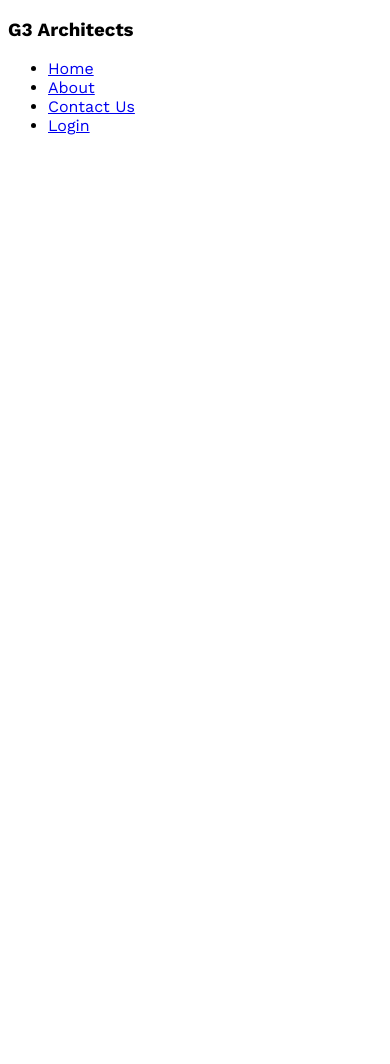
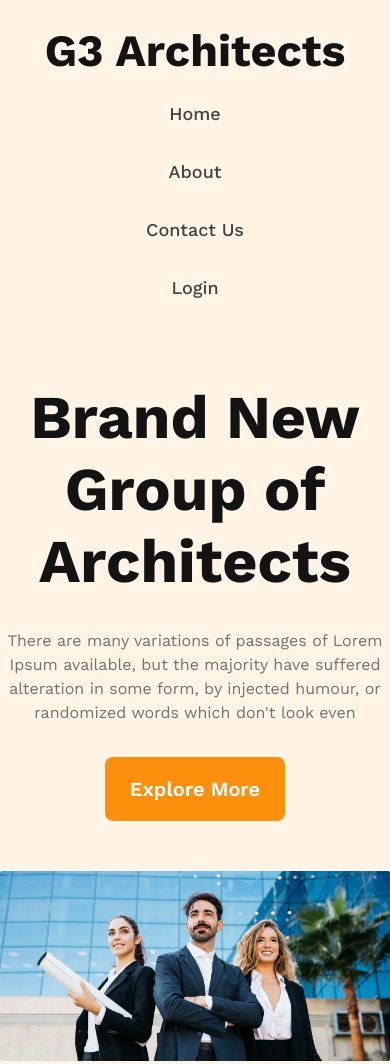
Before and after one commit to sazzadshakhbd/g3-architects, a plain HTML site: page index.html in a window 390 px wide. Before the commit the page ends 844 px from the top, so only its background shows below. Drawn offline with nearby package versions, Linux system fonts and the light colour scheme.

Commit message:
header, banner section done with responsive

```diff
--- a/index.html
+++ b/index.html
@@ -1,13 +1,16 @@
 <!DOCTYPE html>
 <html lang="en">
+
 <head>
     <meta charset="UTF-8">
     <meta name="viewport" content="width=device-width, initial-scale=1.0">
     <title>G3 Architects</title>
     <link rel="stylesheet" href="./styles/architects.css">
 </head>
+
 <body>
     <header>
+        <div class="container">
             <nav>
                 <h3>G3 Architects</h3>
                 <ul>
@@ -17,8 +20,21 @@
                     <li><a href="#login">Login</a></li>
                 </ul>
             </nav>
+            <div class="banner">
+                <div class="banner-content">
+                    <h2>Brand New
+                        Group of Architects
+                    </h2>
+                    <p>There are many variations of passages of Lorem Ipsum available, but the majority have suffered
+                        alteration in some form, by injected humour, or randomized words which don't look even</p>
+                    <button class="btn-primary">Explore More</button>
+                </div>
+                <img src="./images/banner.png" alt="Banner Image">
+            </div>
+        </div>
     </header>
     <main></main>
     <footer></footer>
 </body>
+
 </html>
--- a/styles/architects.css
+++ b/styles/architects.css
@@ -1,6 +1,124 @@
 /* Work Sans Fonts By Google Fonts */
 @import url('https://fonts.googleapis.com/css2?family=Work+Sans:wght@400;500;600;700&display=swap');
 
+
+/* Shared Styles */
 * {
     font-family: 'Work Sans', sans-serif;
+    margin: 0;
+    padding: 0;
 }
+:root {
+    --dark-01: #131313;
+    --dark-02: #424242;
+    --dark-03: #727272;
+    --orange-01: #FF900E;
+    --white-01: #ffffff;
+}
+.container {
+    max-width: 1200px;
+    margin: 0 auto;
+}
+.btn-primary {
+    border-radius: 8px;
+    background: var(--orange-01);
+    font-size: 1.25rem;
+    font-weight: 600;
+    color: var(--white-01);
+    padding: 20px 25px;
+    border: 0;
+    cursor: pointer;
+}
+/* Header Style */
+header {
+    background: rgba(255, 144, 14, 0.10);
+    padding: 63px 0 45px 0;
+}
+
+nav {
+    display: flex;
+    align-items: center;
+    justify-content: space-between;
+}
+
+nav h3 {
+    font-size: 2.8rem;
+    font-weight: 700;
+    color: var(--dark-01);
+}
+
+nav>ul {
+    display: flex;
+    align-items: center;
+}
+
+nav li {
+    list-style-type: none;
+    margin-right: 30px;
+}
+
+nav li a {
+    font-weight: 500;
+    line-height: 26px;
+    font-size: 18px;
+    color: var(--dark-02);
+    text-decoration: none;
+}
+/* Banner Styles */
+.banner {
+    padding: 102px 0 0 0;
+}
+.banner-content {
+    max-width: 862px;
+    margin: 0 auto;
+    text-align: center;
+}
+.banner-content h2 {
+    font-size: 4rem;
+    font-weight: 700;
+    margin-bottom: 2rem;
+    color: var(--dark-01);
+}
+.banner-content p {
+    color: var(--dark-03);
+    font-size: 16px;
+    line-height: 24px;
+    margin-bottom: 32px;
+}
+.banner-content button {
+    margin-bottom: 50px;
+}
+.banner img {
+    width: 100%;
+}
+/* Responsive Styles */
+@media screen and (max-width: 767.98px) {
+    header {
+        padding: 1.5rem 0 16px 0;
+    }
+    nav {
+        flex-direction: column;
+    }
+    nav h3 {
+        margin-bottom: 1.5rem;
+    }
+    .banner {
+        padding-top: 3rem;
+    }
+    .banner-content h2 {
+        font-size: 3.8rem;
+    }
+}
+@media screen and (min-width: 576px) and (max-width: 767.98px) {
+    nav li {
+        margin: 0 2rem;
+    }
+}
+@media screen and (max-width: 575.98px) {
+    nav > ul {
+        flex-direction: column;
+    }
+    nav li {
+        margin: 0 0 2rem 0;
+    }
+}
```
Lines whose indentation alone changed are shown as unchanged.
